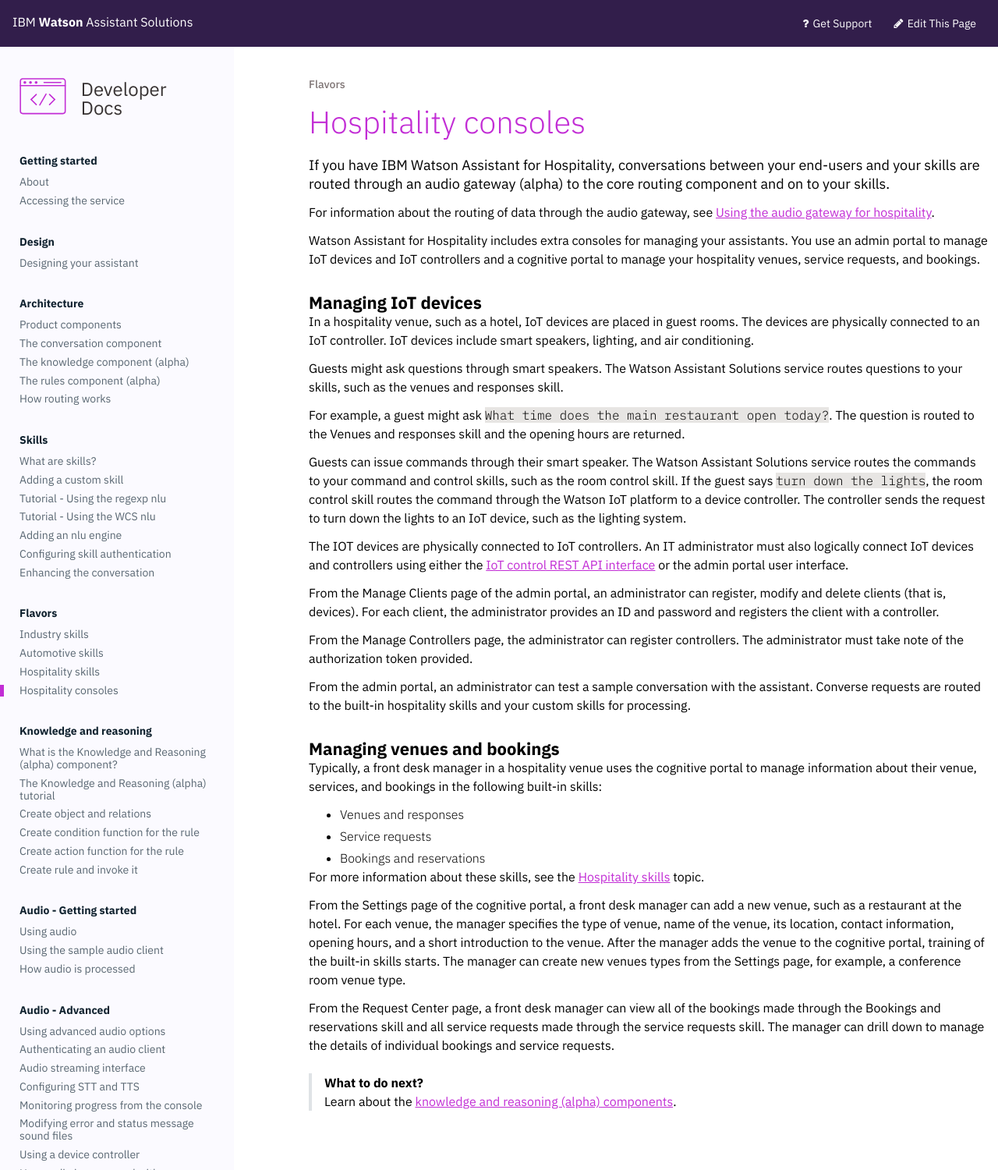
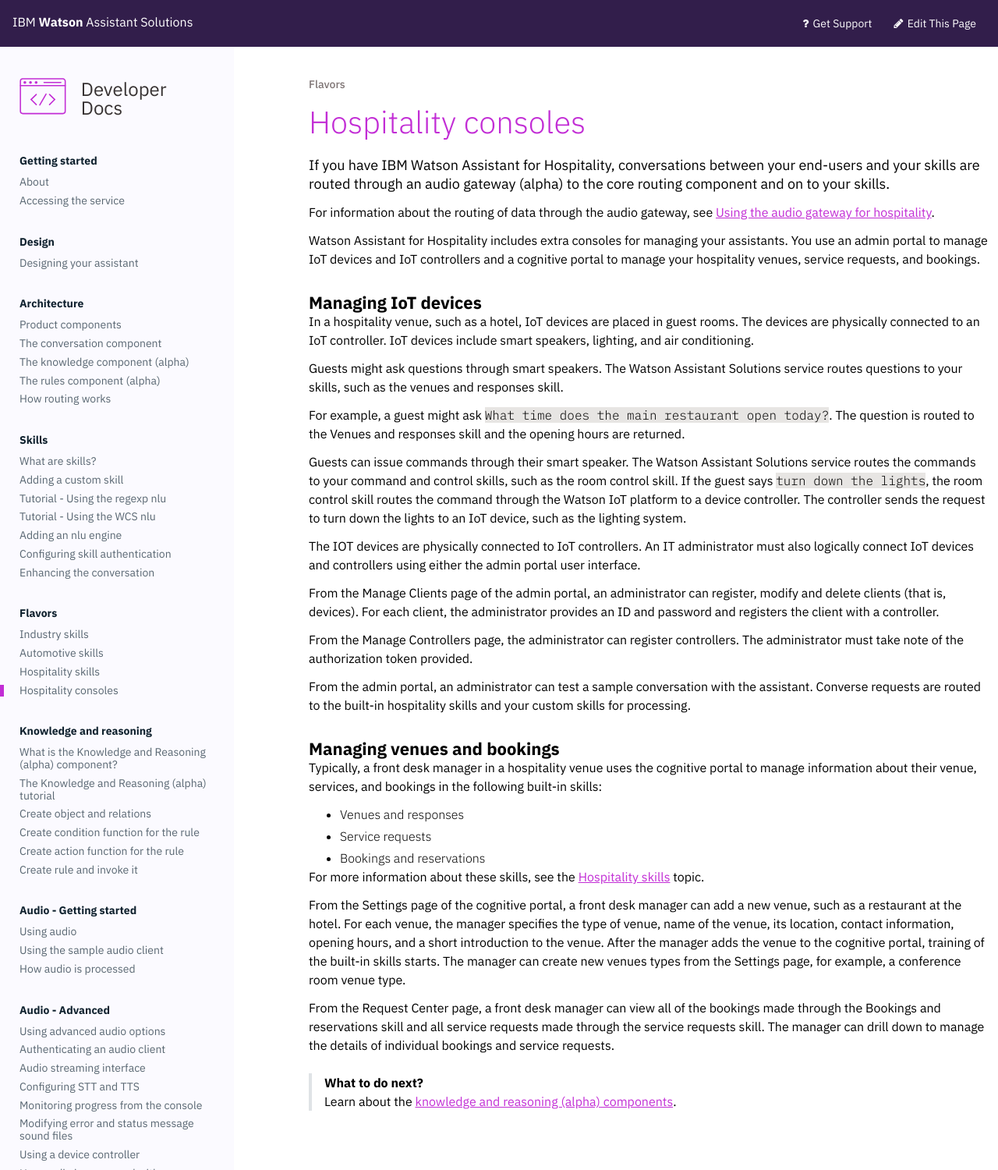
Before and after one commit to Watson-Personal-Assistant/developer, a Jekyll site: the page built from _content/flavours/hospitality_components.md, in a window 1280 px wide. Shown: the whole page at 78% size. Built offline with Jekyll 4.4.1, drawn with Linux system fonts in a browser that asks for light colours; some web fonts are replaced.

Commit message:
Remove reference to the IOT control interface

```diff
--- a/_content/flavours/hospitality_components.md
+++ b/_content/flavours/hospitality_components.md
@@ -17,7 +17,7 @@
 
 Guests can issue commands through their smart speaker. The Watson Assistant Solutions service routes the commands to your command and control skills, such as the room control skill. If the guest says `turn down the lights`, the room control skill routes the command through the Watson IoT platform to a device controller. The controller sends the request to turn down the lights to an IoT device, such as the lighting system.
 
-The IOT devices are physically connected to IoT controllers. An IT administrator must also logically connect IoT devices and controllers using either the [IoT control REST API interface]({{site.baseurl}}/audio_single/iot_control_interface) or the admin portal user interface.
+The IOT devices are physically connected to IoT controllers. An IT administrator must also logically connect IoT devices and controllers using either the admin portal user interface.
 
 From the Manage Clients page of the admin portal, an administrator can register, modify and delete clients (that is, devices).  For each client, the administrator provides an ID and password and registers the client with a controller.
 
```
